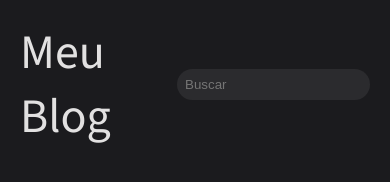
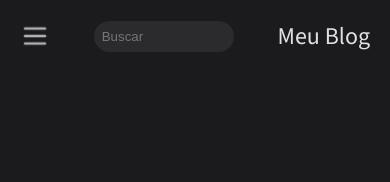
Before and after one commit to 87tawanzinho/BLOG-FRONT, a plain HTML site: page index.html in a window 390 px wide. Drawn offline with nearby package versions, Linux system fonts and the light colour scheme.

Commit message:
implementing header

```diff
--- a/index.html
+++ b/index.html
@@ -9,8 +9,18 @@
   </head>
   <body>
     <div class="header">
-      <p>Meu Blog</p>
-      <input type="text" placeholder="Buscar" />
+      <p style="font-size: 24px">Meu Blog</p>
+      <input type="text" placeholder="Buscar" name="search" />
+
+      <img
+        class="isMobile imgMenu"
+        src="./images/cardapio.png"
+        style="height: 30px"
+      />
     </div>
+
+    <main>
+      <div></div>
+    </main>
   </body>
 </html>
--- a/styles.css
+++ b/styles.css
@@ -14,8 +14,8 @@ body {
   display: flex;
   justify-content: space-between;
   align-items: center;
-  font-size: 48px;
   padding: 20px;
+  flex-direction: row-reverse;
 }
 
 input {
@@ -23,4 +23,18 @@ input {
   padding: 8px;
   border-radius: 100px;
   border: none;
+  width: 140px;
 }
+
+.isMobile {
+  display: none;
+}
+
+.imgMenu {
+  filter: invert(70%);
+}
+@media (max-width: 1200px) {
+  .isMobile {
+    display: block;
+  }
+}
```
Also changed, not shown: images/cardapio.png (added).
